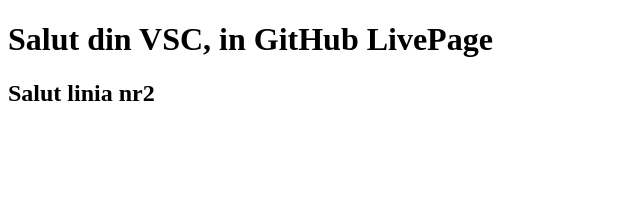
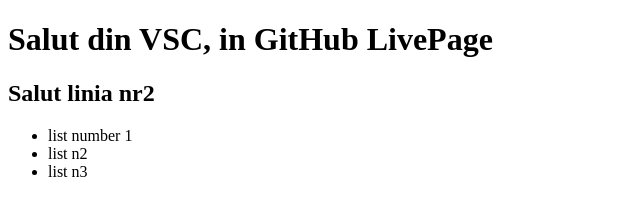
Before and after one commit to MystGunn/homework_1, a plain HTML site: page index.html in a window 1280 px wide. Shown: the whole page, without its empty margins (0-640 px from the left). Drawn offline with Linux system fonts and the light colour scheme.

Commit message:
Add feature
Adaugam feature

```diff
--- a/index.html
+++ b/index.html
@@ -9,5 +9,14 @@
   <body>
     <h1>Salut din VSC, in GitHub LivePage</h1>
     <h2>Salut linia nr2</h2>
+
+    <!--feature-->
+    <div>
+      <ul>
+        <li>list number 1</li>
+        <li>list n2</li>
+        <li>list n3</li>
+      </ul>
+    </div>
   </body>
 </html>
```
